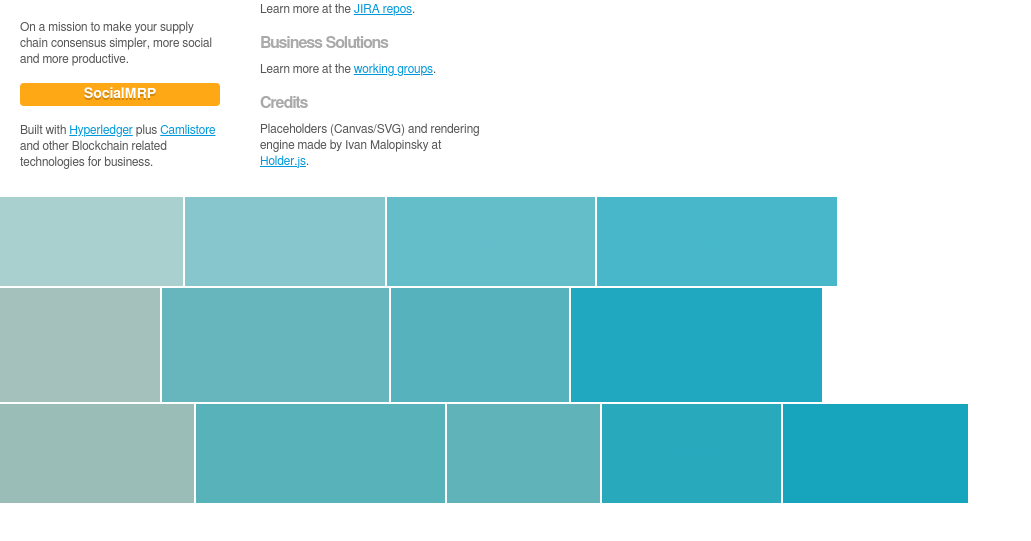
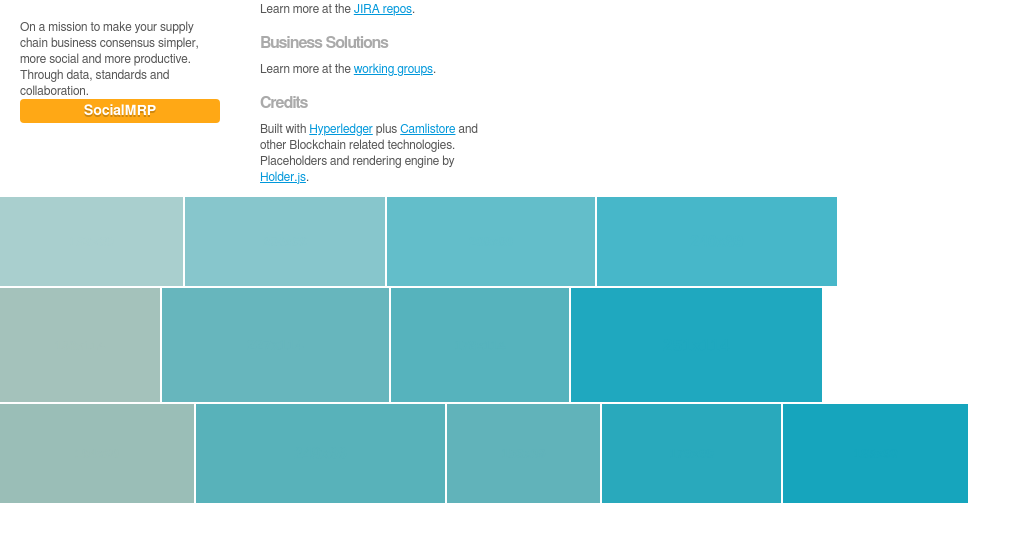
Before and after one commit to cliveb/socialmrpsite, a plain HTML site: page index.html in a window 1280 px wide. Shown: the part 167-708 px from the top of the page, without its empty margins (0-1031 px from the left). Drawn offline with nearby package versions, Linux system fonts and the light colour scheme.

Commit message:
lorem ipsum

```diff
--- a/index.html
+++ b/index.html
@@ -48,14 +48,9 @@ h2.ie {font:3em inherit;color:red;position:fixed;top:0px;margin:0;z-index:2;widt
 		<div class="block header">
 			<h1>SocialMRP</h1>
 			<p>
-				On a mission to make your supply chain consensus simpler, more social and more productive.
-			<p></p>
+				On a mission to make your supply chain business consensus simpler, more social and more productive. Through data, standards and collaboration.
 			<a href="https://104.197.206.239/ui/" id="download">SocialMRP</a>
 			</p>
-            <p>
-                Built with <a href="https://www.hyperledger.org/">Hyperledger</a> plus <a href="https://www.camlistore.org/">Camlistore</a> and other Blockchain related technologies for business.
-            </p>
-            <p></p>
         </div>
 		<div class="block" id="details">
 			<h2>Technology</h2>
@@ -68,7 +63,7 @@ h2.ie {font:3em inherit;color:red;position:fixed;top:0px;margin:0;z-index:2;widt
 			</p>
 			<h2>Credits</h2>
 			<p>
-				Placeholders (Canvas/SVG) and rendering engine made by Ivan Malopinsky at <a href="https://github.com/imsky/holder">Holder.js</a>.
+				Built with <a href="https://www.hyperledger.org/">Hyperledger</a> plus <a href="https://www.camlistore.org/">Camlistore</a> and other Blockchain related technologies. Placeholders and rendering engine by <a href="https://github.com/imsky/holder">Holder.js</a>.
 			</p>
 		</div>
 	</div>
```
